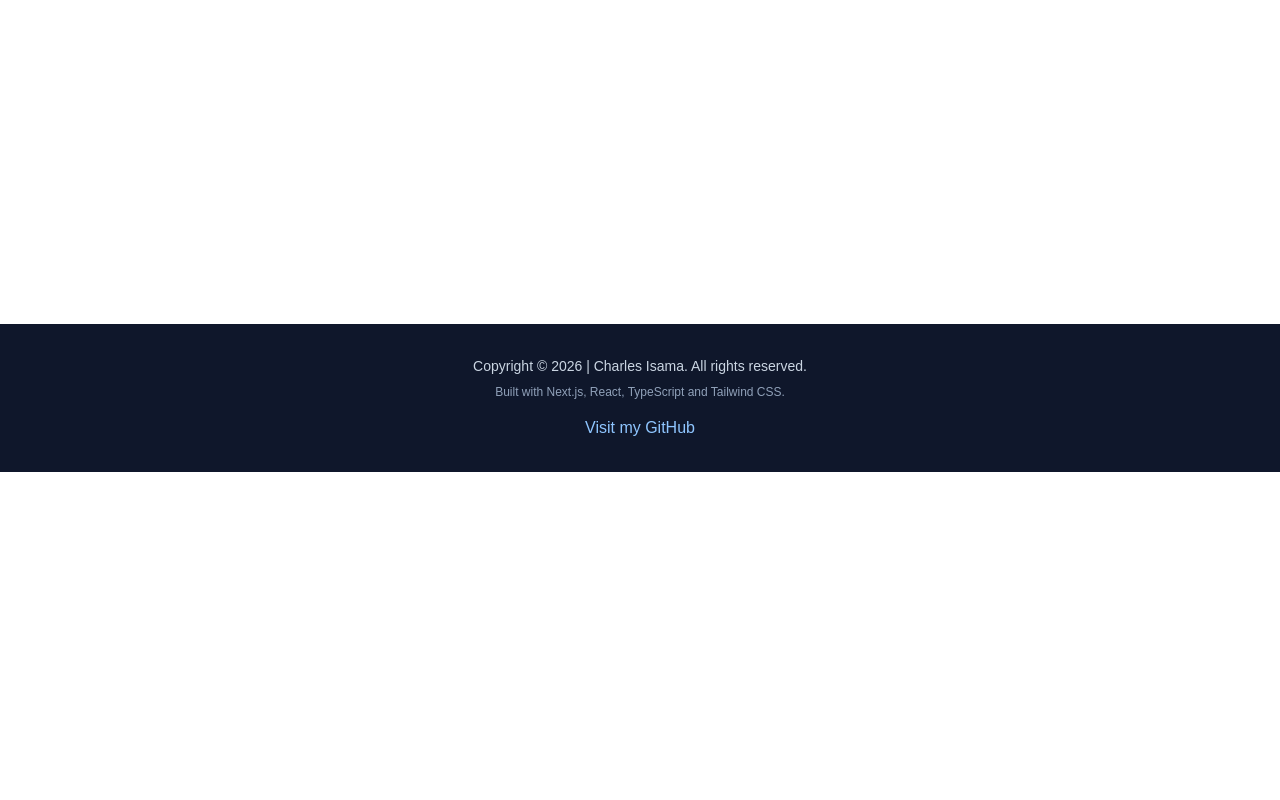
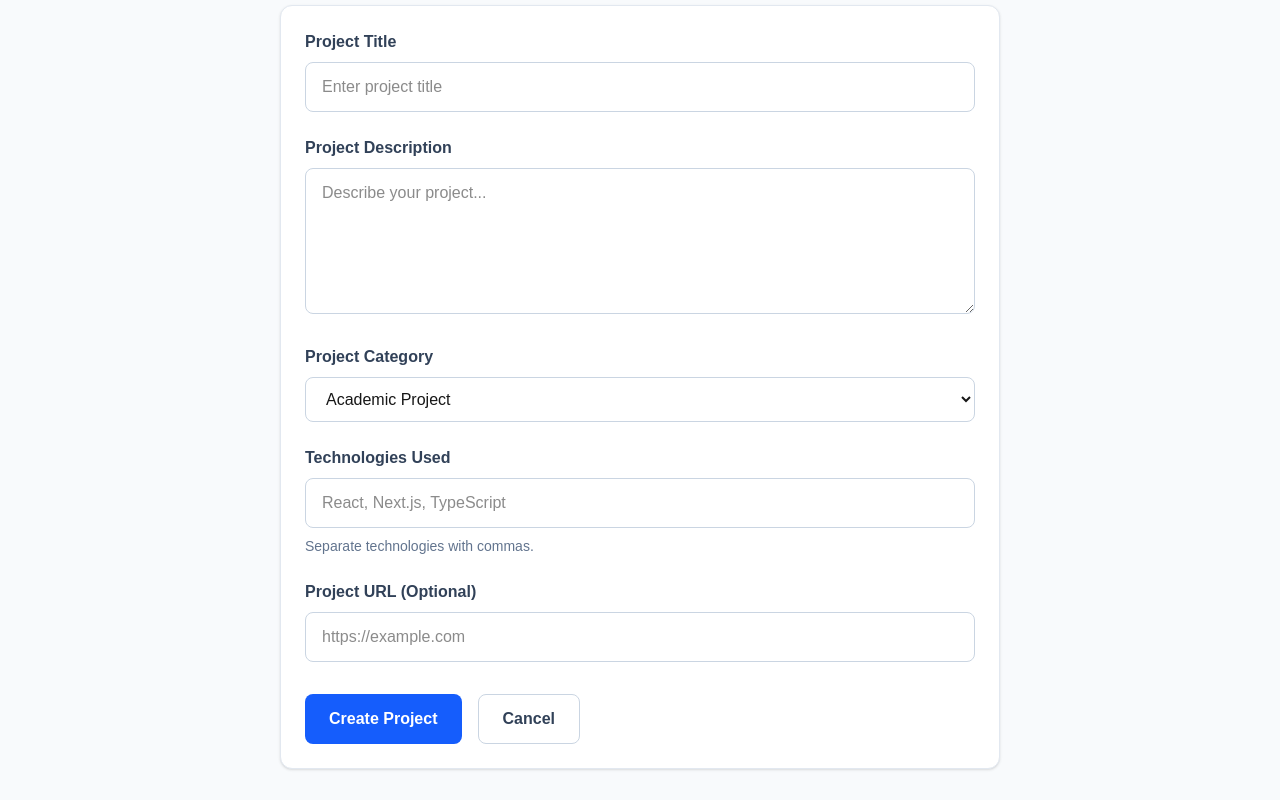
Before and after one commit to charlesisama/wdd430-portfolio, a Next.js app: page /projects/new in a window 1280 px wide. Before the commit this address had no page. Shown: the part 620-1420 px from the top of the page. Before the commit the page ends 1092 px from the top, so only its background shows below. Built offline with nearby package versions, Linux system fonts and the light colour scheme.

Commit message:
feat: add NewProjectPage component for project creation

```diff
--- /dev/null
+++ b/app/projects/new/page.tsx
@@ -0,0 +1,145 @@
+
+import Link from "next/link";
+import { createProject } from "../actions";
+
+export default function NewProjectPage() {
+    return (
+        <main className="mx-auto max-w-3xl px-6 py-12">
+            <div className="mb-8">
+                <Link
+                    href="/projects"
+                    className="text-sm font-semibold text-blue-600 hover:underline"
+                >
+                    ← Back to Projects
+                </Link>
+
+                <h1 className="mt-6 mb-3 text-3xl font-bold text-slate-900">
+                    Add New Project
+                </h1>
+
+                <p className="text-slate-600">
+                    Complete the form below to add a new project
+                    to your portfolio.
+                </p>
+            </div>
+
+            <form
+                action={createProject}
+                className="space-y-6 rounded-xl border border-slate-200 bg-white p-6 shadow-sm"
+            >
+                <div>
+                    <label
+                        htmlFor="title"
+                        className="mb-2 block font-semibold text-slate-700"
+                    >
+                        Project Title
+                    </label>
+
+                    <input
+                        id="title"
+                        name="title"
+                        type="text"
+                        required
+                        minLength={3}
+                        placeholder="Enter project title"
+                        className="w-full rounded-lg border border-slate-300 px-4 py-3 outline-none focus:border-blue-500 focus:ring-2 focus:ring-blue-100"
+                    />
+                </div>
+
+                <div>
+                    <label
+                        htmlFor="description"
+                        className="mb-2 block font-semibold text-slate-700"
+                    >
+                        Project Description
+                    </label>
+
+                    <textarea
+                        id="description"
+                        name="description"
+                        required
+                        minLength={20}
+                        rows={5}
+                        placeholder="Describe your project..."
+                        className="w-full rounded-lg border border-slate-300 px-4 py-3 outline-none focus:border-blue-500 focus:ring-2 focus:ring-blue-100"
+                    />
+                </div>
+
+                <div>
+                    <label
+                        htmlFor="type"
+                        className="mb-2 block font-semibold text-slate-700"
+                    >
+                        Project Category
+                    </label>
+
+                    <select
+                        id="type"
+                        name="type"
+                        required
+                        defaultValue="school"
+                        className="w-full rounded-lg border border-slate-300 px-4 py-3 outline-none focus:border-blue-500 focus:ring-2 focus:ring-blue-100"
+                    >
+                        <option value="school">Academic Project</option>
+                        <option value="opensource">Open Source Project</option>
+                    </select>
+                </div>
+
+                <div>
+                    <label
+                        htmlFor="technologies"
+                        className="mb-2 block font-semibold text-slate-700"
+                    >
+                        Technologies Used
+                    </label>
+
+                    <input
+                        id="technologies"
+                        name="technologies"
+                        type="text"
+                        required
+                        placeholder="React, Next.js, TypeScript"
+                        className="w-full rounded-lg border border-slate-300 px-4 py-3 outline-none focus:border-blue-500 focus:ring-2 focus:ring-blue-100"
+                    />
+
+                    <p className="mt-2 text-sm text-slate-500">
+                        Separate technologies with commas.
+                    </p>
+                </div>
+
+                <div>
+                    <label
+                        htmlFor="link"
+                        className="mb-2 block font-semibold text-slate-700"
+                    >
+                        Project URL (Optional)
+                    </label>
+
+                    <input
+                        id="link"
+                        name="link"
+                        type="url"
+                        placeholder="https://example.com"
+                        className="w-full rounded-lg border border-slate-300 px-4 py-3 outline-none focus:border-blue-500 focus:ring-2 focus:ring-blue-100"
+                    />
+                </div>
+
+                <div className="flex flex-wrap gap-4 pt-2">
+                    <button
+                        type="submit"
+                        className="rounded-lg bg-blue-600 px-6 py-3 font-semibold text-white transition hover:bg-blue-700"
+                    >
+                        Create Project
+                    </button>
+
+                    <Link
+                        href="/projects"
+                        className="rounded-lg border border-slate-300 px-6 py-3 font-semibold text-slate-700 transition hover:bg-slate-50"
+                    >
+                        Cancel
+                    </Link>
+                </div>
+            </form>
+        </main>
+    );
+}
--- a/app/projects/page.tsx
+++ b/app/projects/page.tsx
@@ -105,9 +105,18 @@ async function ProjectsContent({
 
             <section>
                 <div className="mb-6">
-                    <h2 className="mb-4 text-2xl font-bold text-slate-900">
-                        All Projects
-                    </h2>
+                    <div className="mb-4 flex flex-wrap items-center justify-between gap-4">
+                        <h2 className="text-2xl font-bold text-slate-900">
+                            All Projects
+                        </h2>
+
+                        <Link
+                            href="/projects/new"
+                            className="rounded-lg bg-blue-600 px-5 py-3 font-semibold text-white transition hover:bg-blue-700"
+                        >
+                            + Add New Project
+                        </Link>
+                    </div>
 
                     <ProjectSearch key={query} />
 
```
